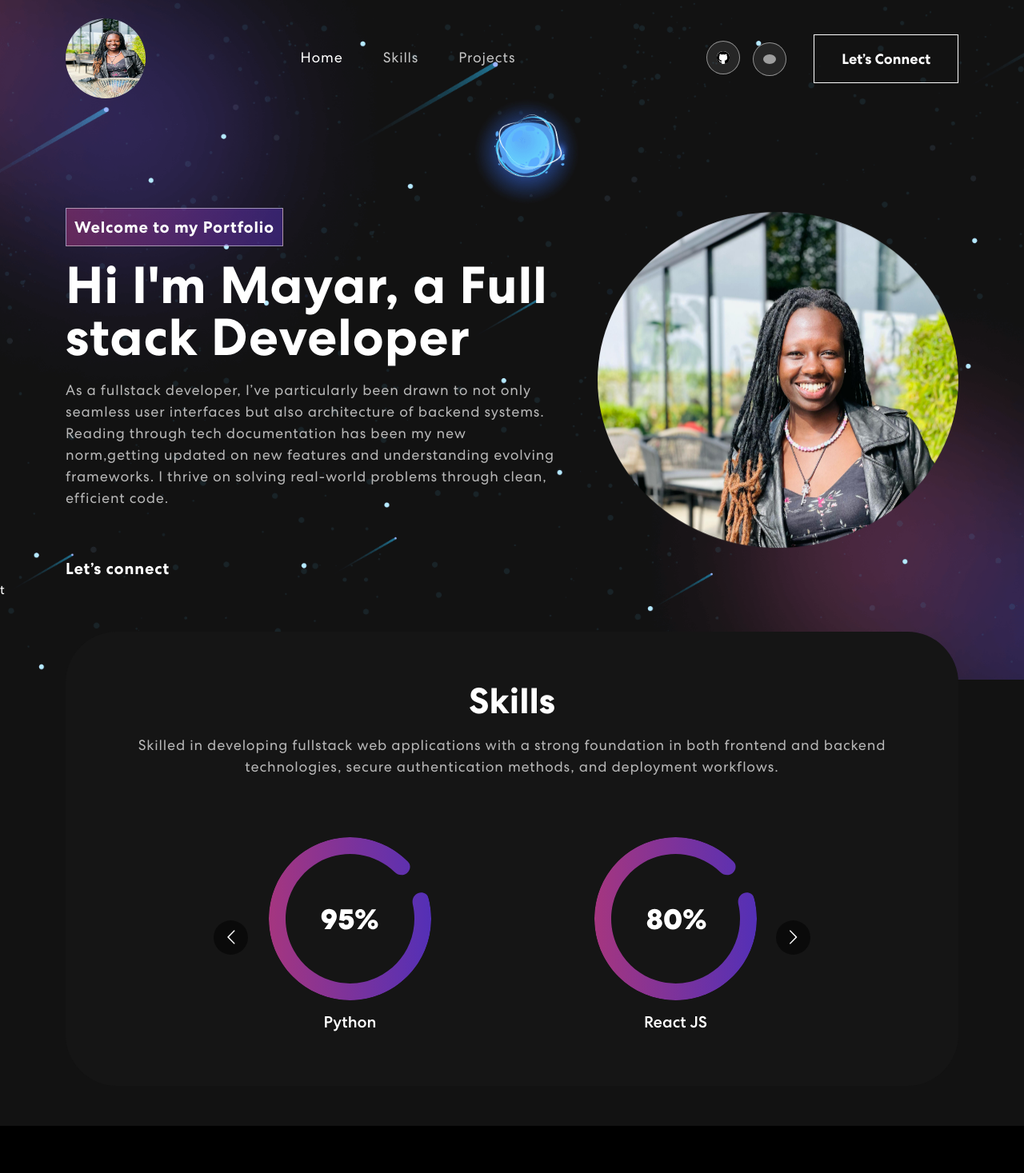
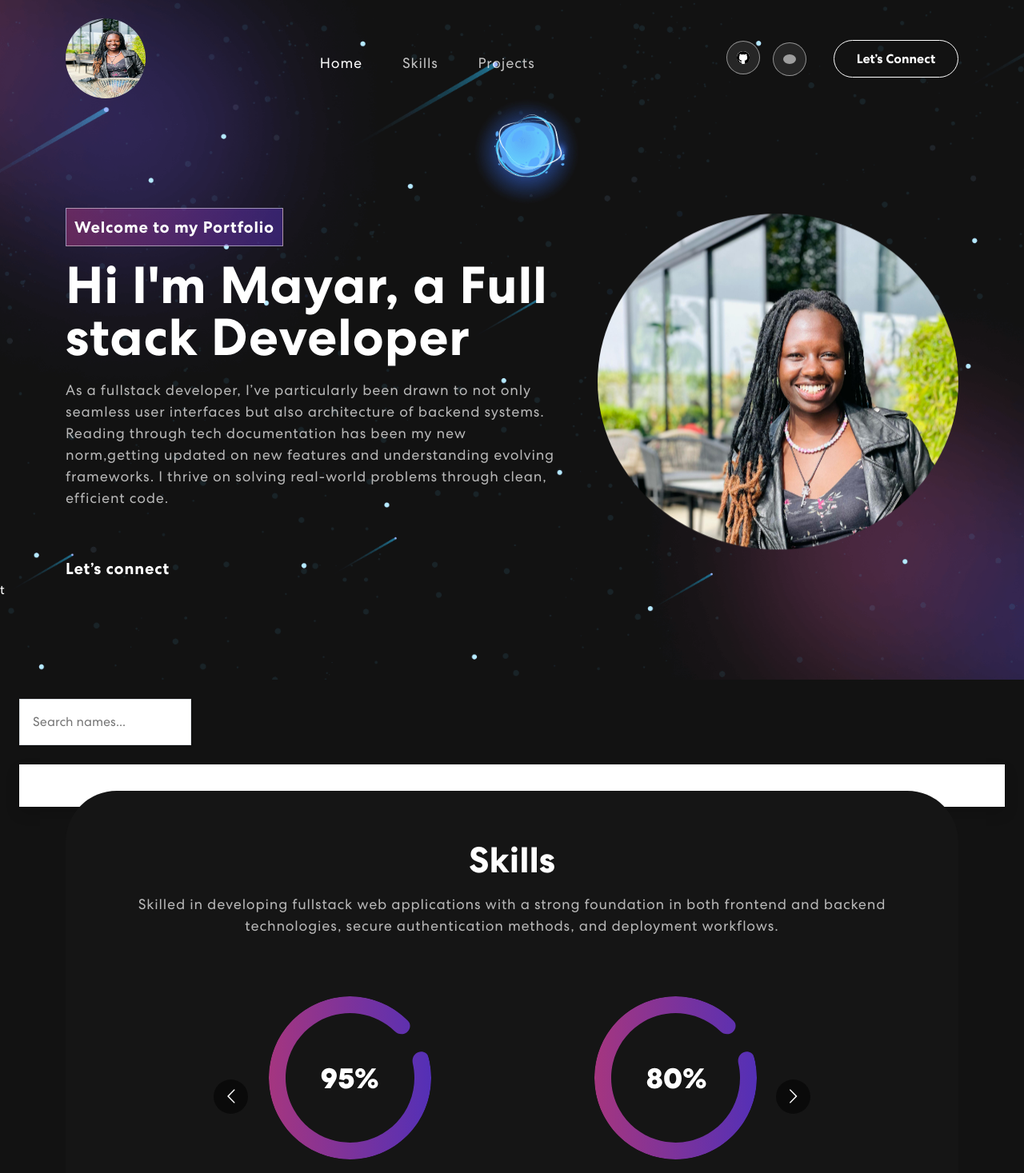
Before and after one commit to mayarrrrrr/Mayar_Portfolio, a React (Vite) app: page / in a window 1280 px wide. Shown: the top 1467 px of the page at 80% size. Built offline with nearby package versions, Linux system fonts and the light colour scheme; grey boxes are pictures that could not be loaded.

Commit message:
changes on what to be displayed

```diff
--- a/src/App.css
+++ b/src/App.css
@@ -86,21 +86,28 @@ p.danger {
 	color: red;
 }
 /************ Navbar Css ************/
+/* Navbar Container */
 nav.navbar {
   padding: 18px 0;
   position: fixed;
   width: 100%;
   top: 0;
   z-index: 9999;
-  transition:  0.32s ease-in-out;
+  transition: 0.32s ease-in-out;
+  background-color: transparent;
 }
+
 nav.navbar.scrolled {
-  padding: 0px 0;
+  padding: 8px 0;
   background-color: #121212;
 }
+
+/* Logo */
 nav.navbar a.navbar-brand {
   width: 9%;
 }
+
+/* Nav Links */
 nav.navbar .navbar-nav .nav-link.navbar-link {
   font-weight: 400;
   color: #fff !important;
@@ -108,21 +115,28 @@ nav.navbar .navbar-nav .nav-link.navbar-link {
   padding: 0 25px;
   font-size: 18px;
   opacity: 0.75;
-  margin-top:25px ;
+  margin-top: 25px;
+  transition: opacity 0.3s ease;
 }
+
 nav.navbar .navbar-nav a.nav-link.navbar-link:hover,
 nav.navbar .navbar-nav a.nav-link.navbar-link.active {
   opacity: 1;
 }
+
+/* Social and Button */
 span.navbar-text {
   display: flex;
   align-items: center;
   margin-left: 200px;
+  flex-wrap: wrap;
 }
+
 .social-icon {
   display: inline-block;
   margin-left: 14px;
 }
+
 .social-icon a {
   width: 42px;
   height: 42px;
@@ -134,7 +148,9 @@ span.navbar-text {
   justify-content: center;
   line-height: 1;
   border: 1px solid rgba(255, 255, 255, 0.5);
+  position: relative;
 }
+
 .social-icon a::before {
   content: "";
   width: 42px;
@@ -145,31 +161,39 @@ span.navbar-text {
   transform: scale(0);
   transition: 0.3s ease-in-out;
 }
+
 .social-icon a:hover::before {
   transform: scale(1);
 }
+
 .social-icon a img {
   width: 40%;
   z-index: 1;
   transition: 0.3s ease-in-out;
 }
+
 .social-icon a:hover img {
   filter: brightness(0) saturate(100%) invert(0%) sepia(7%) saturate(98%) hue-rotate(346deg) brightness(95%) contrast(86%);
 }
+
+/* Button */
 .navbar-text button {
   font-weight: 700;
   color: #fff;
   border: 1px solid #fff;
-  padding: 18px 34px;
-  font-size: 18px;
+  padding: 12px 28px;
+  font-size: 16px;
   margin-left: 18px;
   position: relative;
   background-color: transparent;
   transition: 0.3s ease-in-out;
+  border-radius: 50px;
 }
+
 .navbar-text button span {
   z-index: 1;
 }
+
 .navbar-text button::before {
   content: "";
   width: 0%;
@@ -180,21 +204,24 @@ span.navbar-text {
   top: 0;
   z-index: -1;
   transition: 0.3s ease-in-out;
+  border-radius: 50px;
 }
+
 .navbar-text button:hover {
   color: #121212;
 }
+
 .navbar-text button:hover::before {
-	content: "";
   width: 100%;
-	height: 100%;
-	position: absolute;
 }
-nav.navbar .navbar-toggler:active,
-nav.navbar .navbar-toggler:focus {
+
+/* Hamburger Toggler */
+nav.navbar .navbar-toggler:focus,
+nav.navbar .navbar-toggler:active {
   outline: none;
   box-shadow: none;
 }
+
 nav.navbar .navbar-toggler-icon {
   width: 24px;
   height: 17px;
@@ -204,37 +231,66 @@ nav.navbar .navbar-toggler-icon {
   transition: all 300ms linear;
   top: -2px;
 }
-nav.navbar .navbar-toggler-icon:focus {
-	border-bottom: 2px solid #fff;
-}
-nav.navbar .navbar-toggler-icon:after,
-nav.navbar .navbar-toggler-icon:before {
+
+nav.navbar .navbar-toggler-icon:before,
+nav.navbar .navbar-toggler-icon:after {
   width: 24px;
   position: absolute;
   height: 2px;
   background-color: #fff;
-	top: 0;
   left: 0;
   content: '';
   z-index: 2;
   transition: all 300ms linear;
 }
+
+nav.navbar .navbar-toggler-icon:before {
+  top: 0;
+}
+
 nav.navbar .navbar-toggler-icon:after {
   top: 8px;
 }
-nav.navbar .navbar-toggler[aria-expanded="true"] .navbar-toggler-icon:after {
-	transform: rotate(45deg);
-	background-color: #fff;
-	height: 2px;
-}
-nav.navbar .navbar-toggler[aria-expanded="true"] .navbar-toggler-icon:before {
-	transform: translateY(8px) rotate(-45deg);
-	background-color: #fff;
-	height: 2px;
-}
+
 nav.navbar .navbar-toggler[aria-expanded="true"] .navbar-toggler-icon {
   border-color: transparent;
 }
+
+nav.navbar .navbar-toggler[aria-expanded="true"] .navbar-toggler-icon:before {
+  transform: translateY(8px) rotate(-45deg);
+}
+
+nav.navbar .navbar-toggler[aria-expanded="true"] .navbar-toggler-icon:after {
+  transform: rotate(45deg);
+}
+
+/* Collapsed Nav Content (mobile view) */
+@media (max-width: 991px) {
+  nav.navbar .navbar-nav {
+    background-color: #121212;
+    padding: 20px;
+    border-radius: 10px;
+    text-align: center;
+  }
+
+  nav.navbar .navbar-nav .nav-link.navbar-link {
+    margin: 10px 0;
+    padding: 10px 0;
+    font-size: 20px;
+  }
+
+  .navbar-text {
+    flex-direction: column;
+    margin-left: 0;
+    margin-top: 20px;
+    align-items: center;
+  }
+
+  .navbar-text button {
+    margin: 15px auto 0;
+  }
+}
+
 
 /************ Banner Css ************/
 .banner {
--- a/src/App.jsx
+++ b/src/App.jsx
@@ -10,6 +10,7 @@ import { Skills } from './components/Skills'
 import { Newsletter } from './components/Newsletter'
 import { Contact } from './components/Contact'
 import { Footer } from './components/Footer'
+import SearchFilter from './components/Searchbar'
 
 function App() {
   const [count, setCount] = useState(0)
@@ -17,11 +18,13 @@ function App() {
   return (
     <div className='App'>
       <NavBar />
+
       <Banner />
+      <SearchFilter />
       <Skills />
-      <Projects />
-      <Contact />
-      <Footer />
+      {/* <Projects /> */}
+      {/* <Contact /> */}
+      {/* // <Footer /> */}
     </div>
   )
 }
--- a/src/components/NavBar.jsx
+++ b/src/components/NavBar.jsx
@@ -1,12 +1,13 @@
 import { Navbar, Container, Nav } from "react-bootstrap";
 import { useState, useEffect } from "react";
 import navIcon1 from "../assets/github_logo.png";
-import logo from '../assets/mayar.jpeg';
 import navIcon2 from "../assets/LinkedIn_logo_initials.png.webp";
+import logo from "../assets/mayar.jpeg";
 
 export const NavBar = () => {
   const [activeLink, setActiveLink] = useState("home");
   const [scrolled, setScrolled] = useState(false);
+  const [expanded, setExpanded] = useState(false); // control navbar toggle state
 
   useEffect(() => {
     const onScroll = () => {
@@ -23,54 +24,71 @@ export const NavBar = () => {
 
   const onUpdateActiveLink = (value) => {
     setActiveLink(value);
+    setExpanded(false); // close menu after clicking a link (optional)
   };
 
   return (
-    <Navbar expand="lg" className={scrolled ? "scrolled" : ""}>
+    <Navbar
+      expand="lg"
+      expanded={expanded}
+      className={scrolled ? "scrolled" : ""}
+    >
       <Container>
         <Navbar.Brand href="#home">
-          <img src={logo} className="navbarimg" alt="Logo of Mayar" />
+          <img src={logo} className="navbarimg" alt="Logo" />
         </Navbar.Brand>
-        <Navbar.Toggle aria-controls="basic-navbar-nav">
-          <span className="navbar-toggle-icon"></span>
-        </Navbar.Toggle>
+
+        <Navbar.Toggle
+          aria-controls="basic-navbar-nav"
+          onClick={() => setExpanded(expanded ? false : "expanded")}
+        />
+
         <Navbar.Collapse id="basic-navbar-nav">
           <Nav className="ms-auto">
             <Nav.Link
               href="#home"
-              className={activeLink === "home" ? "active navbar-link" : "navbar-link"}
+              className={
+                activeLink === "home" ? "active navbar-link" : "navbar-link"
+              }
               onClick={() => onUpdateActiveLink("home")}
             >
               Home
             </Nav.Link>
             <Nav.Link
               href="#skills"
-              className={activeLink === "skills" ? "active navbar-link" : "navbar-link"}
+              className={
+                activeLink === "skills" ? "active navbar-link" : "navbar-link"
+              }
               onClick={() => onUpdateActiveLink("skills")}
             >
               Skills
             </Nav.Link>
             <Nav.Link
               href="#projects"
-              className={activeLink === "projects" ? "active navbar-link" : "navbar-link"}
+              className={
+                activeLink === "projects" ? "active navbar-link" : "navbar-link"
+              }
               onClick={() => onUpdateActiveLink("projects")}
             >
               Projects
             </Nav.Link>
+
             <span className="navbar-text">
               <div className="social-icon">
                 <a href="https://github.com/mayarrrrrr">
-                  <img src={navIcon1} alt="GitHub Profile" />
+                  <img src={navIcon1} alt="GitHub" />
                 </a>
                 <a href="https://www.linkedin.com/in/mayar-akok-05871a2a5?utm_source=share&utm_campaign=share_via&utm_content=profile&utm_medium=ios_app">
-                  <img src={navIcon2} alt="LinkedIn Profile" />
+                  <img src={navIcon2} alt="LinkedIn" />
                 </a>
               </div>
-              <a href="https://www.linkedin.com/in/mayar-akok-05871a2a5?utm_source=share&utm_campaign=share_via&utm_content=profile&utm_medium=ios_app">
+              <a href="https://www.linkedin.com/in/mayar-akok-05871a2a5">
               <button className="vvd">
+                <span>
 
-                  <span>Let’s Connect</span>
+                    Let’s Connect
 
+                </span>
               </button>
               </a>
             </span>
--- /dev/null
+++ b/src/components/Searchbar.jsx
@@ -0,0 +1,57 @@
+import { useState} from "react";
+
+const people = [
+    "Mayar",
+    "Alice",
+    "John",
+    "Sarah",
+    "David",
+    "James",
+    "Maya",
+    "Daniel",
+    "Sophia",
+    "Samuel"
+  ];
+
+
+function SearchFilter(){
+    const [query, setQuery ] = useState("");
+
+    const filteredPeople = people.filter((person)=>{
+        person.toLowerCase().includes(query.toLowerCase())
+
+    })
+
+    return(
+
+        <div className="min-h-screen flex items-center justify-center bg-gray-100 p-4  ">
+            <div className="w-full max-w-md">
+                <input
+                 type="text"
+                 placeholder="Search names..."
+                 className="w-full p-3 rounded-lg border border-gray-100 shadow-sm focus:outline-none focus:ring-2 focus:ring-blue-500 mb-4"
+                 value={query}
+                 onChange={(e)=> setQuery(e.target.value)}
+                />
+
+<ul className="bg-white rounded-lg shadow divide-y divide-gray-200">
+          {filteredPeople.length > 0 ? (
+            filteredPeople.map((person, index) => (
+              <li key={index} className="p-3 hover:bg-gray-100">
+                {person}
+              </li>
+            ))
+          ) : (
+            <li className="p-3 text-gray-500">No results found</li>
+          )}
+        </ul>
+
+            </div>
+
+
+        </div>
+
+
+    )
+}
+export default SearchFilter;
```
Lines whose indentation alone changed are shown as unchanged.
